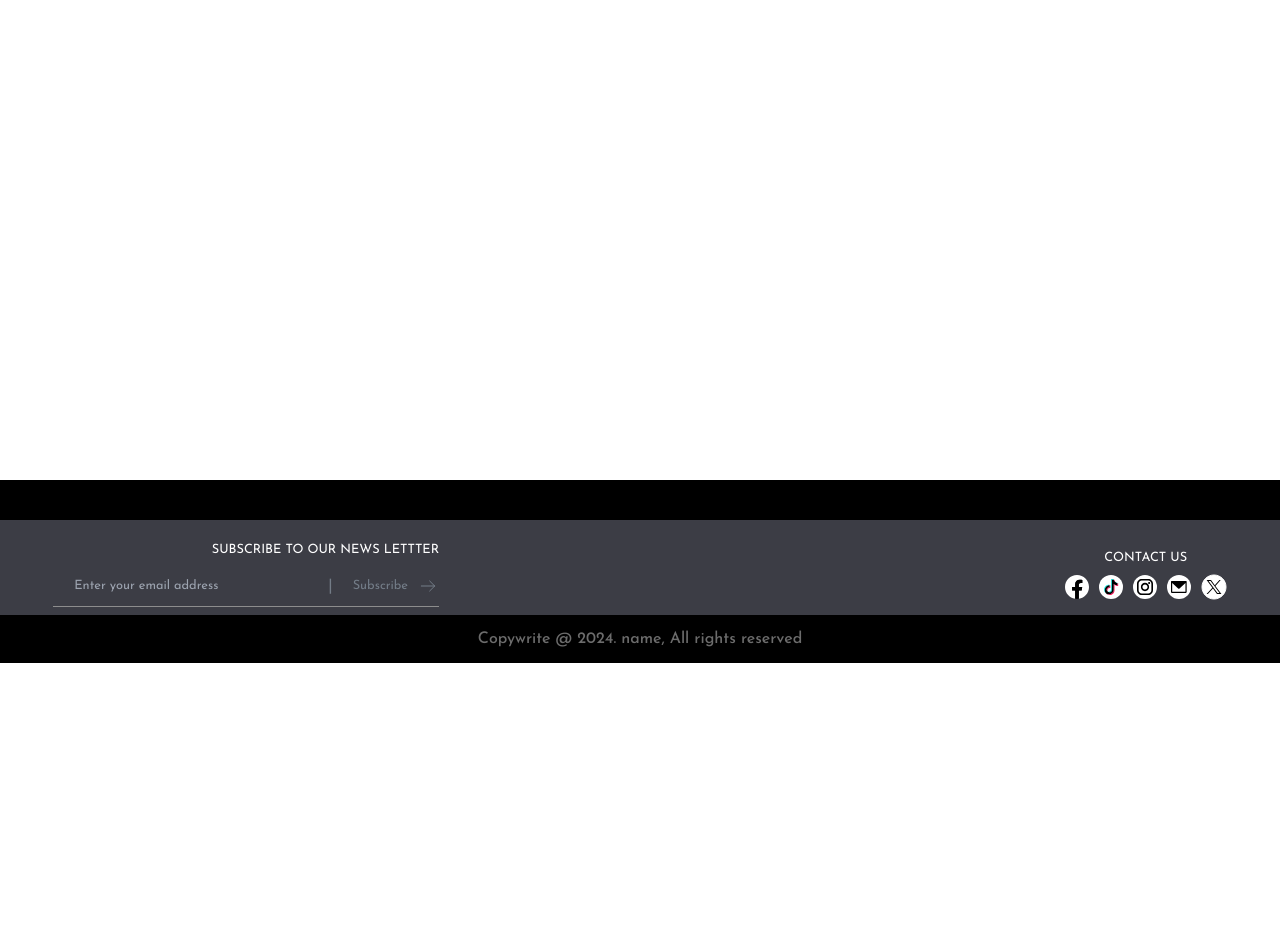
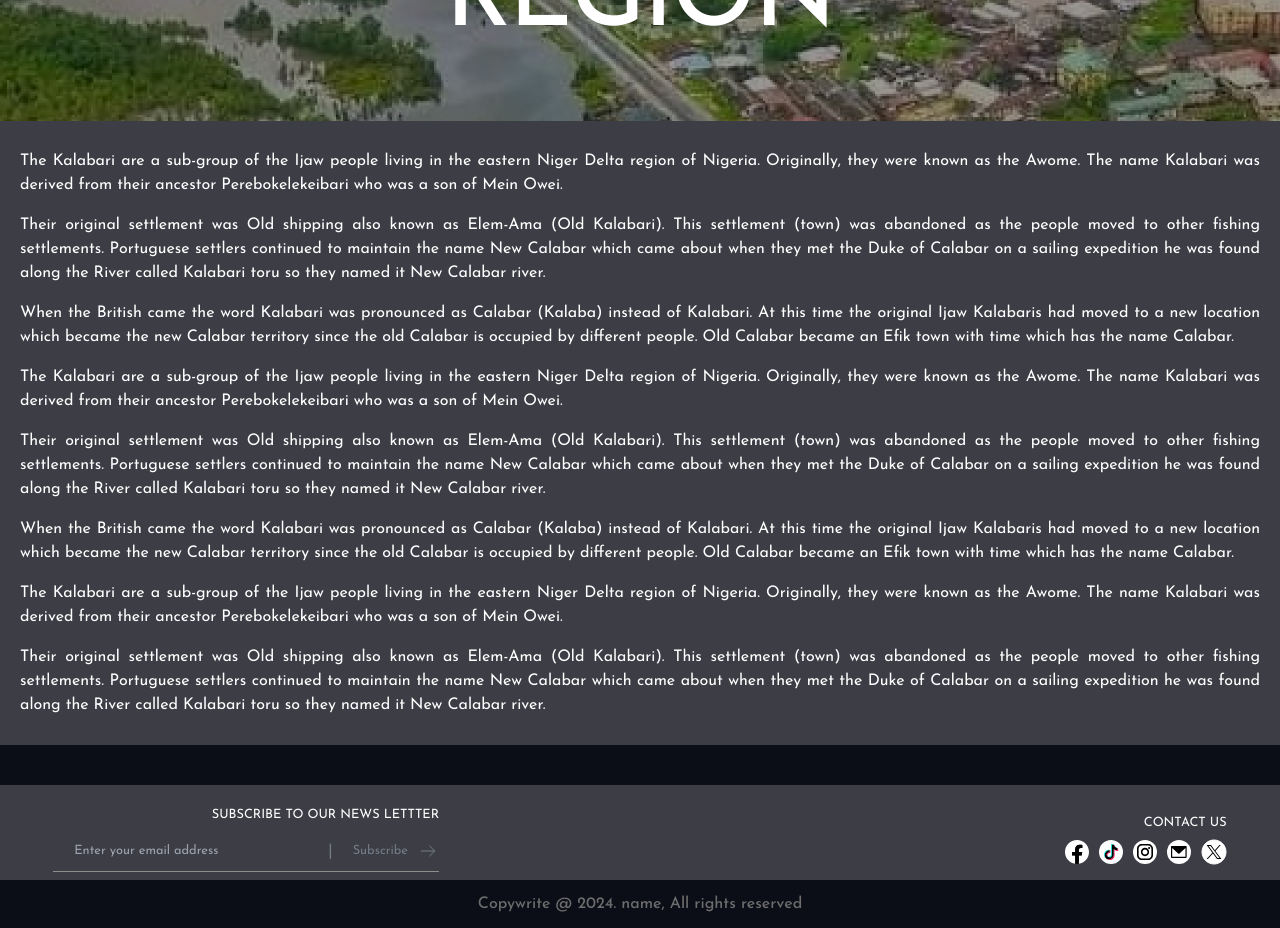
Before and after one commit to Tam-BobManuel/Kalabari, a Next.js app: page /region in a window 1280 px wide. Shown: the part 320-1248 px from the top of the page. Before the commit the page ends 983 px from the top, so only its background shows below. Built offline with nearby package versions, Linux system fonts and the light colour scheme.

Commit message:
feat: region component

```diff
--- a/src/app/region/page.tsx
+++ b/src/app/region/page.tsx
@@ -3,12 +3,78 @@ import React from "react";
 
 const page = () => {
   return (
-    <div>
-      <div className="h-screen">
-        <h1>Region</h1>
+    <main>
+      <div className="bg-[#0B0D17] w-[100%]">
+        <div className="pt-[160px] md:pt-[200px]">
+          <div className="bg-[url('/images/region.png')] h-[169px] md:h-[241px] flex justify-center items-center">
+            <h1 className="text-white font-normal text-6xl md:text-8xl lg:text-8xl uppercase">
+              Region
+            </h1>
+          </div>
+          <div className="bg-[#FFFFFF33] p-5">
+            <p className="text-white leading-6 py-2 text-justify font-normal text-sm md:text-base tracking-wide">
+              The Kalabari are a sub-group of the Ijaw people living in the
+              eastern Niger Delta region of Nigeria. Originally, they were known
+              as the Awome. The name Kalabari was derived from their ancestor
+              Perebokelekeibari who was a son of Mein Owei.
+            </p>
+            <p className="text-white leading-6 py-2 text-justify font-normal text-sm md:text-base tracking-wide">
+              Their original settlement was Old shipping also known as Elem-Ama
+              (Old Kalabari). This settlement (town) was abandoned as the people
+              moved to other fishing settlements. Portuguese settlers continued
+              to maintain the name New Calabar which came about when they met
+              the Duke of Calabar on a sailing expedition he was found along the
+              River called Kalabari toru so they named it New Calabar river.
+            </p>
+            <p className="text-white leading-6 py-2 text-justify font-normal text-sm md:text-base tracking-wide">
+              When the British came the word Kalabari was pronounced as Calabar
+              (Kalaba) instead of Kalabari. At this time the original Ijaw
+              Kalabaris had moved to a new location which became the new Calabar
+              territory since the old Calabar is occupied by different people.
+              Old Calabar became an Efik town with time which has the name
+              Calabar.
+            </p>
+            <p className="text-white leading-6 py-2 text-justify font-normal text-sm md:text-base tracking-wide">
+              The Kalabari are a sub-group of the Ijaw people living in the
+              eastern Niger Delta region of Nigeria. Originally, they were known
+              as the Awome. The name Kalabari was derived from their ancestor
+              Perebokelekeibari who was a son of Mein Owei.
+            </p>
+            <p className="text-white leading-6 py-2 text-justify font-normal text-sm md:text-base tracking-wide">
+              Their original settlement was Old shipping also known as Elem-Ama
+              (Old Kalabari). This settlement (town) was abandoned as the people
+              moved to other fishing settlements. Portuguese settlers continued
+              to maintain the name New Calabar which came about when they met
+              the Duke of Calabar on a sailing expedition he was found along the
+              River called Kalabari toru so they named it New Calabar river.
+            </p>
+            <p className="text-white leading-6 py-2 text-justify font-normal text-sm md:text-base tracking-wide">
+              When the British came the word Kalabari was pronounced as Calabar
+              (Kalaba) instead of Kalabari. At this time the original Ijaw
+              Kalabaris had moved to a new location which became the new Calabar
+              territory since the old Calabar is occupied by different people.
+              Old Calabar became an Efik town with time which has the name
+              Calabar.
+            </p>
+            <p className="text-white leading-6 py-2 text-justify font-normal text-sm md:text-base tracking-wide">
+              The Kalabari are a sub-group of the Ijaw people living in the
+              eastern Niger Delta region of Nigeria. Originally, they were known
+              as the Awome. The name Kalabari was derived from their ancestor
+              Perebokelekeibari who was a son of Mein Owei.
+            </p>
+            <p className="text-white leading-6 py-2 text-justify font-normal text-sm md:text-base tracking-wide">
+              Their original settlement was Old shipping also known as Elem-Ama
+              (Old Kalabari). This settlement (town) was abandoned as the people
+              moved to other fishing settlements. Portuguese settlers continued
+              to maintain the name New Calabar which came about when they met
+              the Duke of Calabar on a sailing expedition he was found along the
+              River called Kalabari toru so they named it New Calabar river.
+            </p>
+          </div>
+        </div>
       </div>
       <Footer />
-    </div>
+    </main>
   );
 };
 
--- a/src/components/Footer.tsx
+++ b/src/components/Footer.tsx
@@ -4,10 +4,10 @@ import React from "react";
 const Footer = () => {
   return (
     <div>
-      <div className="bg-black py-5"></div>
+      <div className="bg-[#0B0D17] py-5"></div>
       <div className="bg-[#3c3d45]">
-        <div className="text-white w-11/12 my-0 mx-auto flex flex-col-reverse gap-y-3.5 lg:flex-row items-center justify-between pt-5 pb-2">
-          <div className="flex flex-col text-center gap-y-1.5 lg:text-right w-fit">
+        <div className="text-white w-11/12 my-0 mx-auto flex flex-col-reverse gap-y-3.5 md:flex-row lg:flex-row items-center justify-between pt-5 pb-2">
+          <div className="flex flex-col text-center gap-y-1.5 md:text-right lg:text-right w-fit">
             <h3 className="font-normal text-sm">
               SUBSCRIBE TO OUR NEWS LETTTER
             </h3>
@@ -27,7 +27,7 @@ const Footer = () => {
               </div>
             </div>
           </div>
-          <div className="flex flex-col items-center gap-y-1.5 lg:text-right w-fit">
+          <div className="flex flex-col items-center gap-y-1.5 md:items-end lg:items-end w-fit">
             <h3 className="font-normal text-sm">
               CONTACT US
             </h3>
@@ -51,7 +51,7 @@ const Footer = () => {
           </div>
         </div>
       </div>
-      <div className="bg-black py-3.5">
+      <div className="bg-[#0B0D17] py-3.5">
         <p className="text-center text-[#6C6C6C] font-medium text-base leading-5">
           Copywrite @ 2024. name, All rights reserved
         </p>
```
Also changed, not shown: public/images/Region.png (added).
